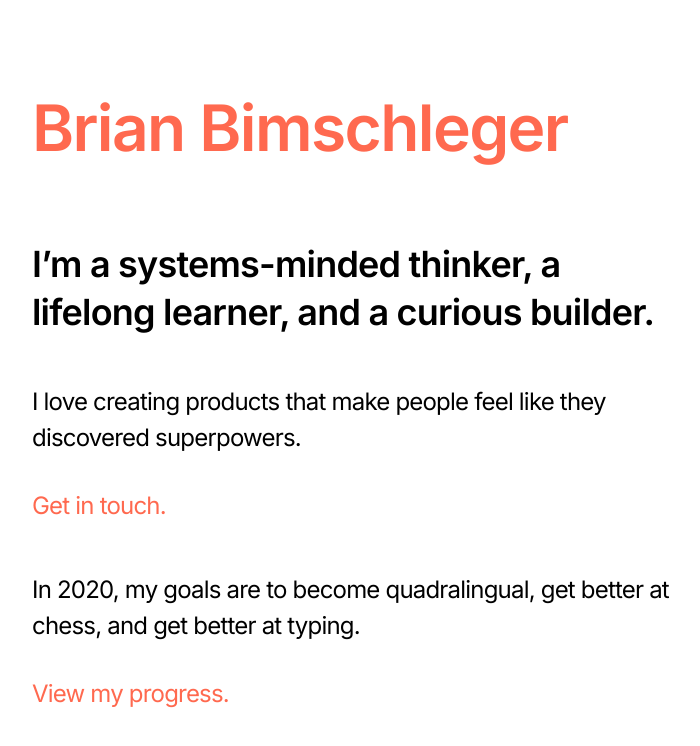
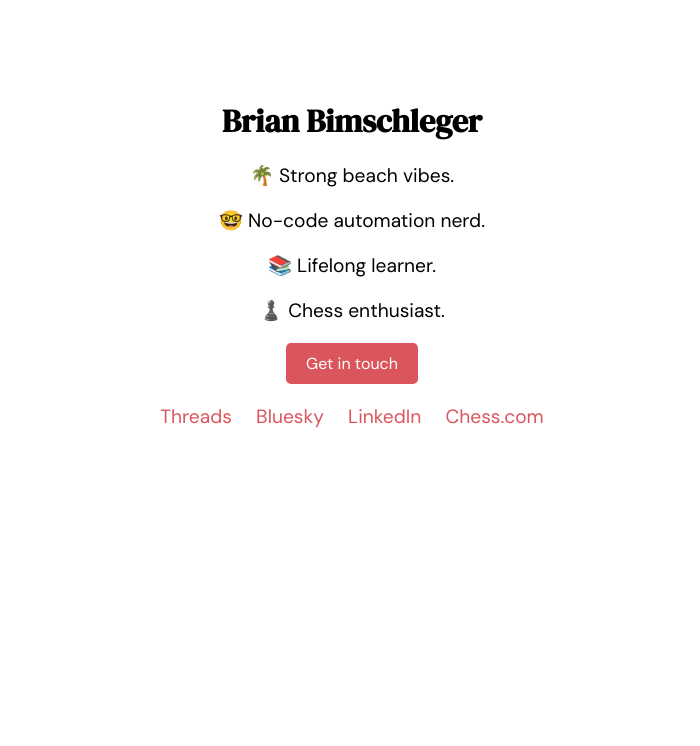
Before and after one commit to bimschleger/bimschlegerdotcom, a plain HTML site: page index.html in a window 1280 px wide. Shown: the whole page, without its empty margins (288-988 px from the left). Drawn offline with Linux system fonts and the light colour scheme.

Commit message:
Update website based on ChatGPT generation
Used ChatGPT Canvas to generate a new, simpler website.

```diff
--- a/index.html
+++ b/index.html
@@ -1,29 +1,74 @@
-
 <!DOCTYPE html>
 <html lang="en">
-  <head>
-    <meta charset="utf-8">
+<head>
+    <meta charset="UTF-8">
+    <meta name="viewport" content="width=device-width, initial-scale=1.0">
     <title>Brian Bimschleger</title>
-
-    <meta name="viewport"    content="width=device-width, initial-scale=1.0">
-    <meta property="og:url"           content="bimschleger.com">
-
-    <link href="https://fonts.googleapis.com/css2?family=Inter:wght@400;600;800&display=swap" rel="stylesheet">
-    <link rel="stylesheet" href="main.css">
-  </head>
-
-  <body>
-    <header class="header">
-      <div class="content">
-        <h1 class="logo"><a href="/">Brian Bimschleger</a></h1>
-        <h2 class="title">I’m a systems-minded thinker, a lifelong learner, and a curious builder.</h2>
-        <p class="subtitle">I love creating products that make people feel like they discovered superpowers.
-          <a class="actions" href="mailto:brian@bimschleger.com">Get in touch.</a>
-        </p>
-        <p class="subtitle">In 2020, my goals are to become quadralingual, get better at chess, and get better at typing.
-          <a class="actions" href="https://docs.google.com/spreadsheets/d/e/2PACX-1vR1Eq1UTRQ0f9QzptynvKJXn7gtBG4aIXXbqqMw3ovf-ghUtkvMvgO3P_tPybJ1CkzUWswa_UZue7zu/pubhtml?gid=136381075&single=true">View my progress.</a>
-        </p>
-      </div>
-    </header>
-  </body>
+    <link href="https://fonts.googleapis.com/css2?family=DM+Sans:wght@400;500&family=DM+Serif+Display&display=swap" rel="stylesheet">
+    <link rel="me" href="https://www.threads.net/@bimschleger">
+    <style>
+        body {
+            font-family: 'DM Sans', sans-serif;
+            background-color: #fff;
+            color: #000;
+            text-align: center;
+            padding: 50px;
+        }
+        .container {
+            max-width: 600px;
+            margin: auto;
+            padding: 20px;
+            border-radius: 10px;
+        }
+        h1 {
+            font-family: 'DM Serif Display', serif;
+            font-size: 2em;
+            margin-bottom: 10px;
+        }
+        p {
+            font-size: 1.2em;
+            margin-bottom: 20px;
+        }
+        .contact-button {
+            font-family: 'DM Sans', sans-serif;
+            background-color: #DB565C;
+            color: #fff;
+            border: none;
+            padding: 10px 20px;
+            font-size: 1em;
+            cursor: pointer;
+            border-radius: 5px;
+            text-decoration: none;
+            display: inline-block;
+            margin-bottom: 20px;
+        }
+        .contact-button:hover {
+            background-color: #B24449;
+        }
+        .social-links a {
+            font-family: 'DM Sans', sans-serif;
+            display: inline-block;
+            margin: 0 10px;
+            color: #DB565C;
+            text-decoration: none;
+            font-size: 1.2em;
+        }
+    </style>
+</head>
+<body>
+    <div class="container">
+        <h1>Brian Bimschleger</h1>
+        <p>🌴 Strong beach vibes.</p>
+        <p>🤓 No-code automation nerd.</p>
+        <p>📚 Lifelong learner.</p>
+        <p>♟️ Chess enthusiast.</p>
+        <a href="mailto:brianbimschleger@gmail.com" class="contact-button">Get in touch</a>
+        <div class="social-links">
+            <a href="https://www.threads.net/@bimschleger">Threads</a>
+            <a href="https://bsky.app/profile/bimschleger.com">Bluesky</a>
+            <a href="https://www.linkedin.com/in/brianbimschleger/">LinkedIn</a>
+            <a href="https://www.chess.com/member/bimschleger">Chess.com</a>
+        </div>
+    </div>
+</body>
 </html>
```
